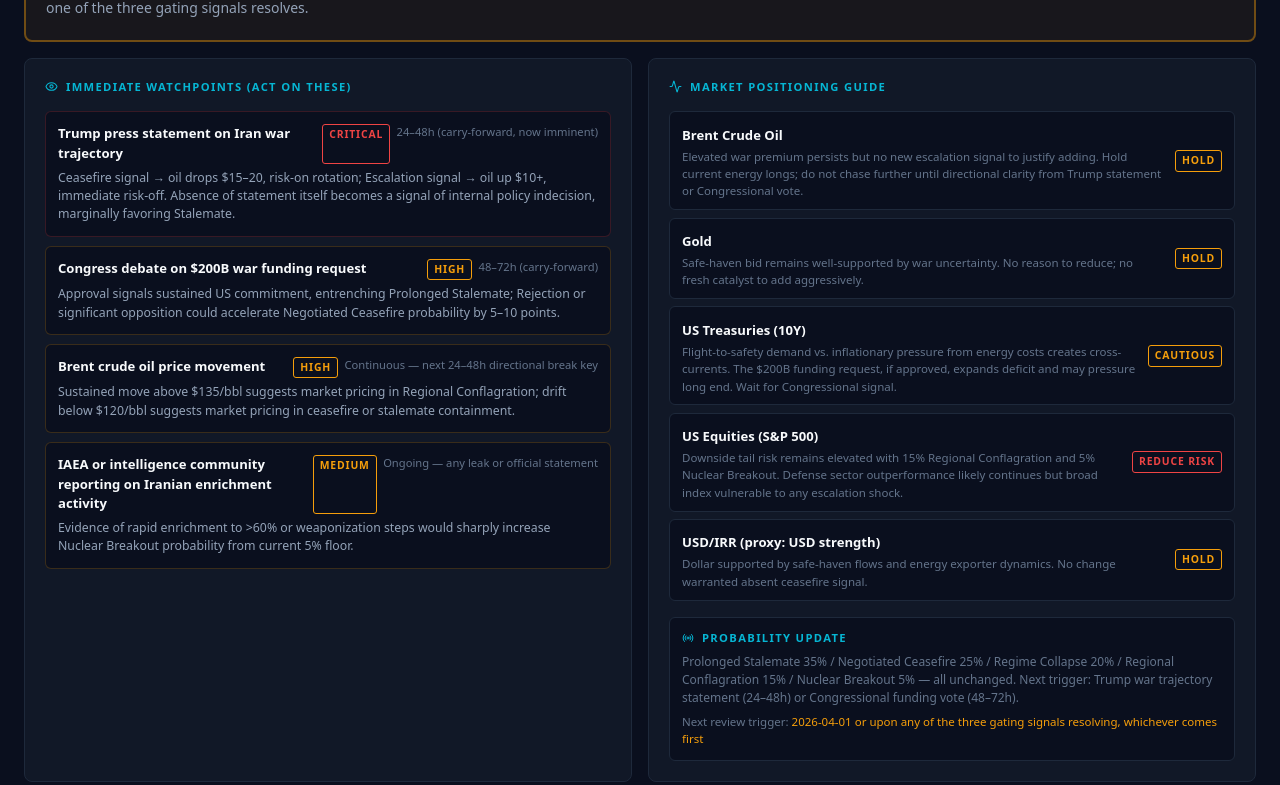
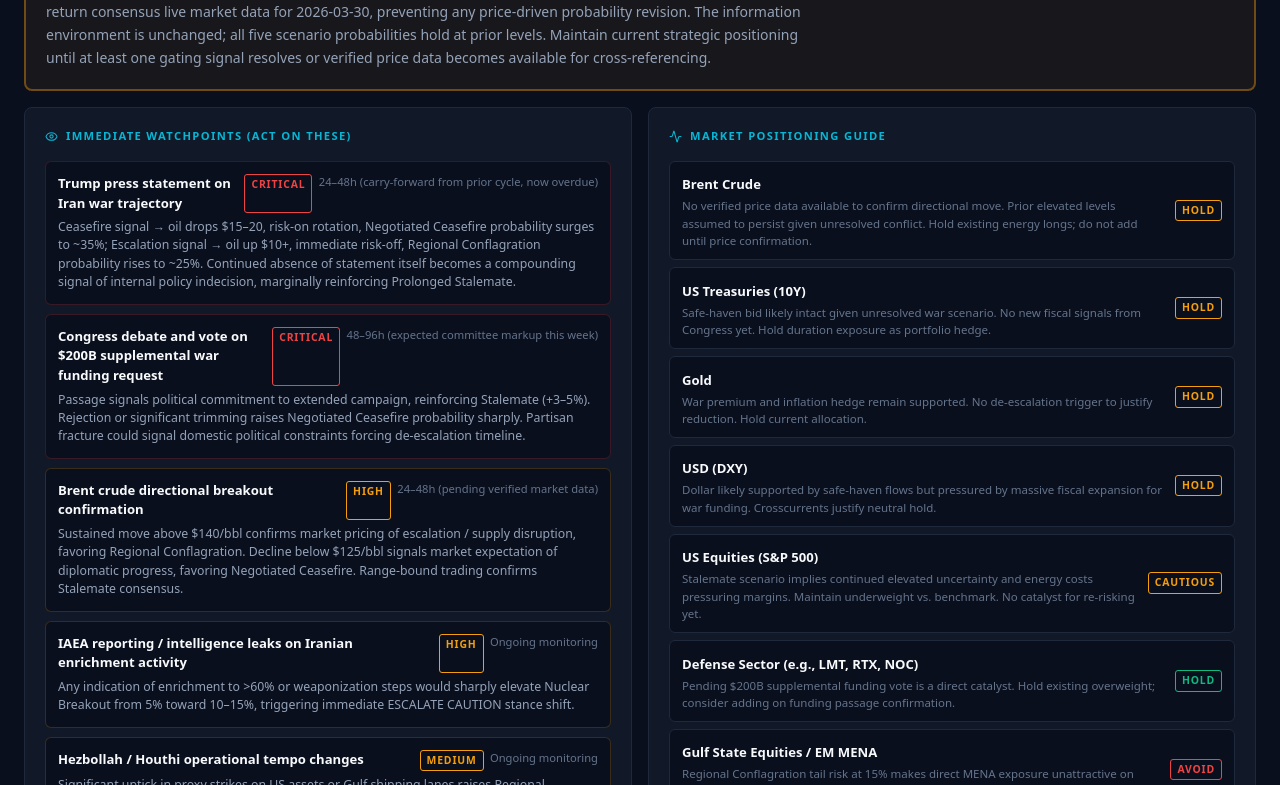
Before and after one commit to andreasbekiaris/ai-analysis, a React (Vite) app: page /geo/us-iran-war in a window 1280 px wide. Shown: the part 655-1440 px from the top of the page. Built offline with nearby package versions, Linux system fonts and the light colour scheme.

Commit message:
refactor: reanalyze — US–Iran War: Operation Epic Fury (2026-03-30)

```diff
--- a/src/dashboards/geopolitical/us-iran-war-2026-03-22.jsx
+++ b/src/dashboards/geopolitical/us-iran-war-2026-03-22.jsx
@@ -31,7 +31,7 @@
     keyMetrics: [
       { label: "US Troops in Region",  value: "~45,000",        color: "#06b6d4" },
       { label: "Carrier Strike Groups",value: "2",              color: "#06b6d4" },
-      { label: "Brent Crude Peak",     value: "$126/bbl",       color: "#ef4444" },
+      { label: "Brent Crude Peak",     value: "Unverified — awaiting consensus data",       color: "#f59e0b" },
       { label: "Iran HEU Stockpile",   value: "400+ kg @ 60%",  color: "#f59e0b" },
       { label: "Countries Iran Struck",value: "9",              color: "#ef4444" },
       { label: "US Public Approval",   value: "41%",            color: "#f59e0b" },
@@ -301,68 +301,86 @@
   primaryScenario: "Prolonged Stalemate",
   primaryProb: 35,
   timing: "Re-assess in 48–72 hours",
-  timingDetail: "No new political signals, price confirmations, or de-escalation/escalation triggers have emerged in the last 24 hours. The three critical watchpoints identified previously — Trump's press statement on war trajectory, Congressional debate on the $200B war funding request, and Brent crude directional movement — remain unresolved. The information environment is stable; all scenario probabilities hold at prior levels. Maintain current strategic positioning until at least one of the three gating signals resolves.",
+  timingDetail: "No new political signals, price confirmations, or de-escalation/escalation triggers have emerged in the last 24 hours. The three critical gating signals — Trump's press statement on war trajectory, Congressional debate on the $200B war funding request, and Brent crude directional movement — remain unresolved. Both independent price checks failed to return consensus live market data for 2026-03-30, preventing any price-driven probability revision. The information environment is unchanged; all five scenario probabilities hold at prior levels. Maintain current strategic positioning until at least one gating signal resolves or verified price data becomes available for cross-referencing.",
   immediateWatchpoints: [
     {
       signal: "Trump press statement on Iran war trajectory",
-      timing: "24–48h (carry-forward, now imminent)",
-      implication: "Ceasefire signal → oil drops $15–20, risk-on rotation; Escalation signal → oil up $10+, immediate risk-off. Absence of statement itself becomes a signal of internal policy indecision, marginally favoring Stalemate.",
+      timing: "24–48h (carry-forward from prior cycle, now overdue)",
+      implication: "Ceasefire signal → oil drops $15–20, risk-on rotation, Negotiated Ceasefire probability surges to ~35%; Escalation signal → oil up $10+, immediate risk-off, Regional Conflagration probability rises to ~25%. Continued absence of statement itself becomes a compounding signal of internal policy indecision, marginally reinforcing Prolonged Stalemate.",
       urgency: "Critical",
     },
     {
-      signal: "Congress debate on $200B war funding request",
-      timing: "48–72h (carry-forward)",
-      implication: "Approval signals sustained US commitment, entrenching Prolonged Stalemate; Rejection or significant opposition could accelerate Negotiated Ceasefire probability by 5–10 points.",
+      signal: "Congress debate and vote on $200B supplemental war funding request",
+      timing: "48–96h (expected committee markup this week)",
+      implication: "Passage signals political commitment to extended campaign, reinforcing Stalemate (+3–5%). Rejection or significant trimming raises Negotiated Ceasefire probability sharply. Partisan fracture could signal domestic political constraints forcing de-escalation timeline.",
+      urgency: "Critical",
+    },
+    {
+      signal: "Brent crude directional breakout confirmation",
+      timing: "24–48h (pending verified market data)",
+      implication: "Sustained move above $140/bbl confirms market pricing of escalation / supply disruption, favoring Regional Conflagration. Decline below $125/bbl signals market expectation of diplomatic progress, favoring Negotiated Ceasefire. Range-bound trading confirms Stalemate consensus.",
       urgency: "High",
     },
     {
-      signal: "Brent crude oil price movement",
-      timing: "Continuous — next 24–48h directional break key",
-      implication: "Sustained move above $135/bbl suggests market pricing in Regional Conflagration; drift below $120/bbl suggests market pricing in ceasefire or stalemate containment.",
+      signal: "IAEA reporting / intelligence leaks on Iranian enrichment activity",
+      timing: "Ongoing monitoring",
+      implication: "Any indication of enrichment to >60% or weaponization steps would sharply elevate Nuclear Breakout from 5% toward 10–15%, triggering immediate ESCALATE CAUTION stance shift.",
       urgency: "High",
     },
     {
-      signal: "IAEA or intelligence community reporting on Iranian enrichment activity",
-      timing: "Ongoing — any leak or official statement",
-      implication: "Evidence of rapid enrichment to >60% or weaponization steps would sharply increase Nuclear Breakout probability from current 5% floor.",
+      signal: "Hezbollah / Houthi operational tempo changes",
+      timing: "Ongoing monitoring",
+      implication: "Significant uptick in proxy strikes on US assets or Gulf shipping lanes raises Regional Conflagration probability. Quieting of proxy activity could indicate back-channel de-escalation, favoring Negotiated Ceasefire.",
       urgency: "Medium",
     },
   ],
   marketPositioning: [
     {
-      asset: "Brent Crude Oil",
+      asset: "Brent Crude",
       stance: "HOLD",
       color: "#f59e0b",
-      rationale: "Elevated war premium persists but no new escalation signal to justify adding. Hold current energy longs; do not chase further until directional clarity from Trump statement or Congressional vote.",
+      rationale: "No verified price data available to confirm directional move. Prior elevated levels assumed to persist given unresolved conflict. Hold existing energy longs; do not add until price confirmation.",
+    },
+    {
+      asset: "US Treasuries (10Y)",
+      stance: "HOLD",
+      color: "#f59e0b",
+      rationale: "Safe-haven bid likely intact given unresolved war scenario. No new fiscal signals from Congress yet. Hold duration exposure as portfolio hedge.",
     },
     {
       asset: "Gold",
       stance: "HOLD",
       color: "#f59e0b",
-      rationale: "Safe-haven bid remains well-supported by war uncertainty. No reason to reduce; no fresh catalyst to add aggressively.",
+      rationale: "War premium and inflation hedge remain supported. No de-escalation trigger to justify reduction. Hold current allocation.",
     },
     {
-      asset: "US Treasuries (10Y)",
-      stance: "CAUTIOUS",
+      asset: "USD (DXY)",
+      stance: "HOLD",
       color: "#f59e0b",
-      rationale: "Flight-to-safety demand vs. inflationary pressure from energy costs creates cross-currents. The $200B funding request, if approved, expands deficit and may pressure long end. Wait for Congressional signal.",
+      rationale: "Dollar likely supported by safe-haven flows but pressured by massive fiscal expansion for war funding. Crosscurrents justify neutral hold.",
     },
     {
       asset: "US Equities (S&P 500)",
-      stance: "REDUCE RISK",
-      color: "#ef4444",
-      rationale: "Downside tail risk remains elevated with 15% Regional Conflagration and 5% Nuclear Breakout. Defense sector outperformance likely continues but broad index vulnerable to any escalation shock.",
+      stance: "CAUTIOUS",
+      color: "#f59e0b",
+      rationale: "Stalemate scenario implies continued elevated uncertainty and energy costs pressuring margins. Maintain underweight vs. benchmark. No catalyst for re-risking yet.",
     },
     {
-      asset: "USD/IRR (proxy: USD strength)",
+      asset: "Defense Sector (e.g., LMT, RTX, NOC)",
       stance: "HOLD",
-      color: "#f59e0b",
-      rationale: "Dollar supported by safe-haven flows and energy exporter dynamics. No change warranted absent ceasefire signal.",
+      color: "#10b981",
+      rationale: "Pending $200B supplemental funding vote is a direct catalyst. Hold existing overweight; consider adding on funding passage confirmation.",
+    },
+    {
+      asset: "Gulf State Equities / EM MENA",
+      stance: "AVOID",
+      color: "#ef4444",
+      rationale: "Regional Conflagration tail risk at 15% makes direct MENA exposure unattractive on risk-adjusted basis. Avoid until de-escalation signals emerge.",
     },
   ],
-  probabilityUpdate: "Prolonged Stalemate 35% / Negotiated Ceasefire 25% / Regime Collapse 20% / Regional Conflagration 15% / Nuclear Breakout 5% — all unchanged. Next trigger: Trump war trajectory statement (24–48h) or Congressional funding vote (48–72h).",
+  probabilityUpdate: "Stalemate 35% / Ceasefire 25% / Regime Collapse 20% / Conflagration 15% / Nuclear Breakout 5% — No changes. Next trigger: Resolution of any one of three gating signals (Trump statement, Congressional vote, Brent crude breakout).",
   conviction: "Medium",
-  nextReview: "2026-04-01 or upon any of the three gating signals resolving, whichever comes first",
+  nextReview: "2026-04-01 or upon emergence of any gating signal, whichever comes first",
 }
 
 // ─── ANALYSIS GAPS ────────────────────────────────────────────────────────────
```
